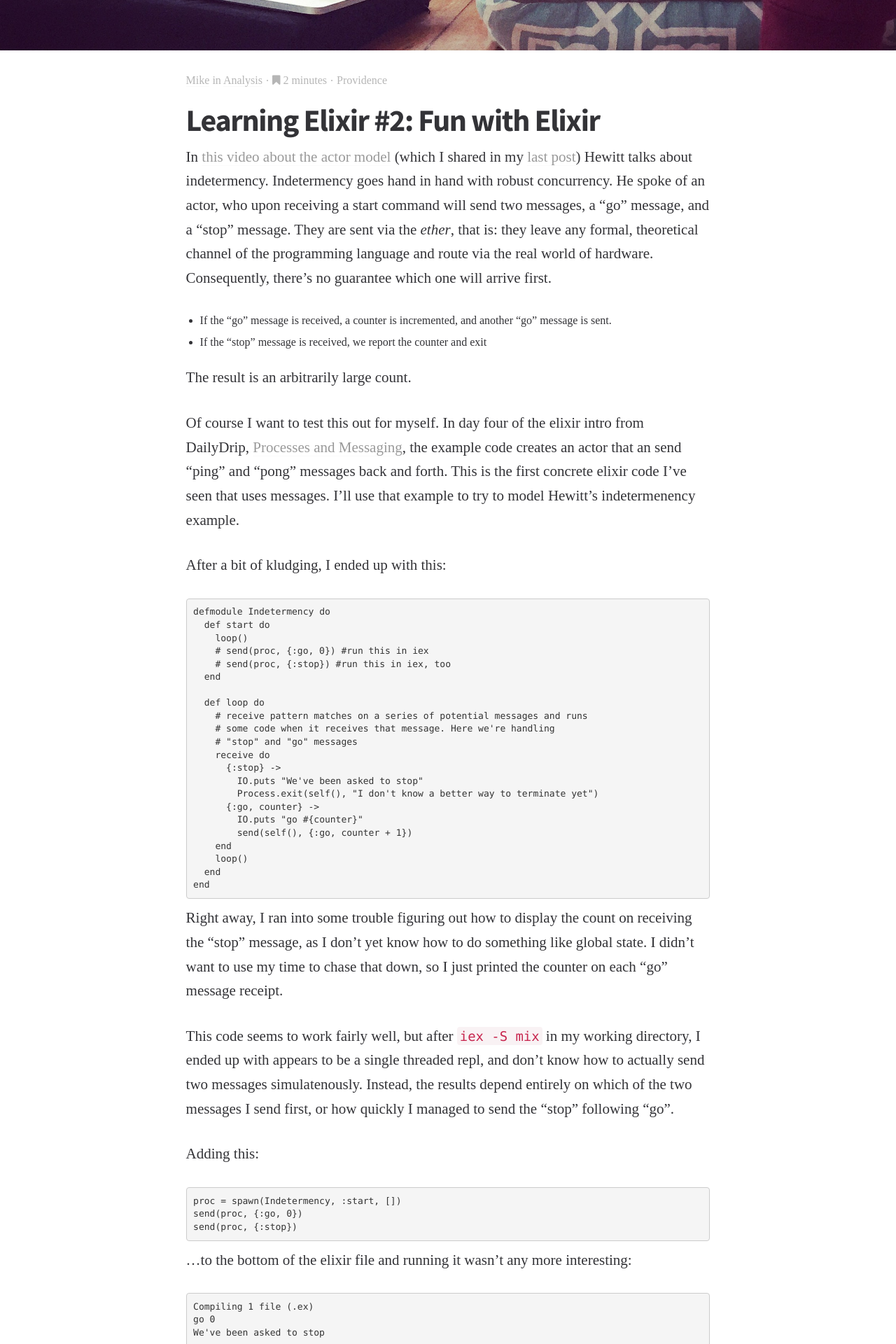
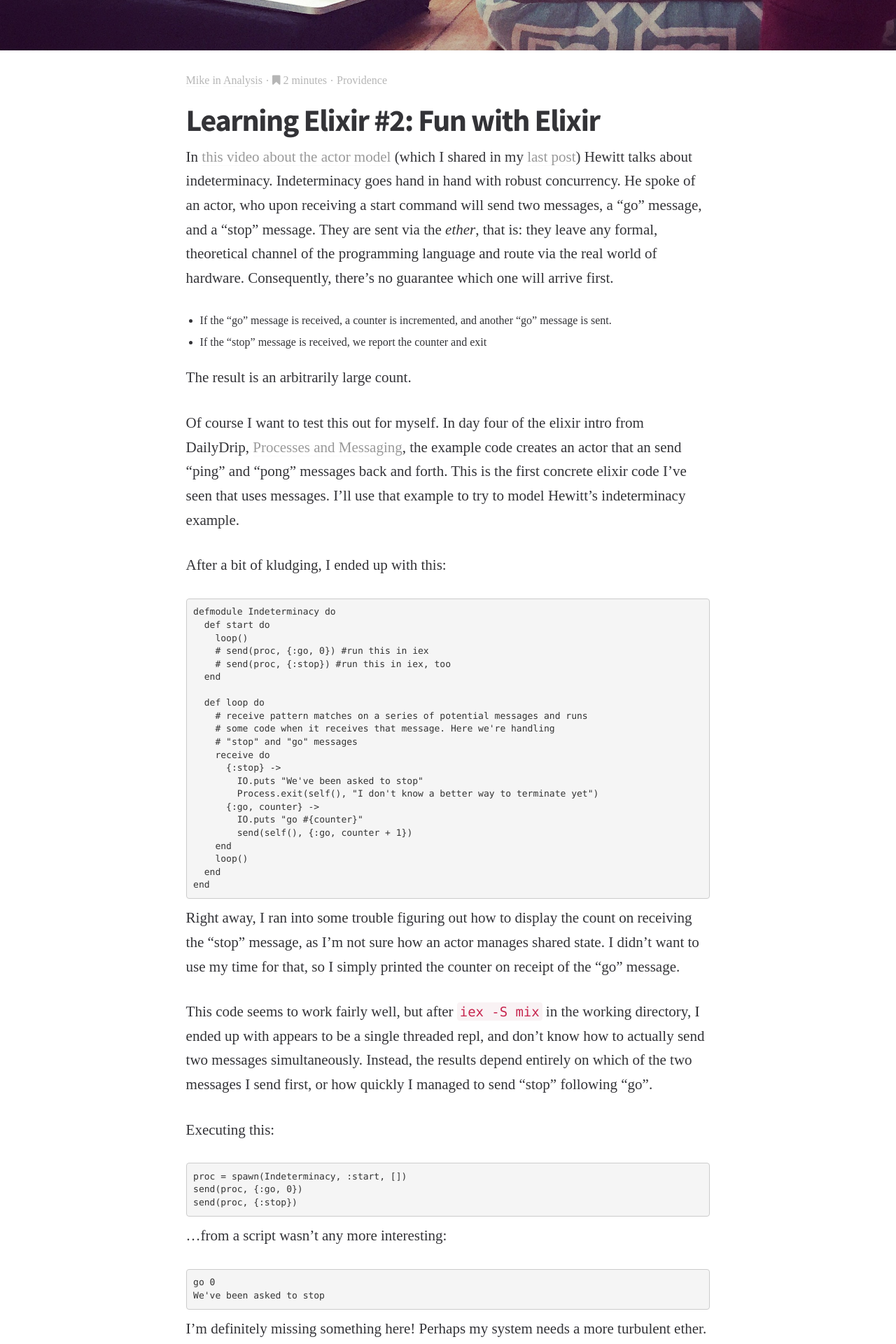
Before and after one commit to maddo/maddo.github.io, a Jekyll site: the page built from _posts/2017-07-09-learning-elixir-2-fun-with-elixir.md, in a window 1280 px wide. Shown: the part 388-2308 px from the top of the page at 70% size. Built offline with Jekyll 4.4.1, drawn with Linux system fonts in a browser that asks for light colours; some web fonts are replaced; some of the changed text lies outside the part shown.

Commit message:
spelling error

````diff
--- a/_posts/2017-07-09-learning-elixir-2-fun-with-elixir.md
+++ b/_posts/2017-07-09-learning-elixir-2-fun-with-elixir.md
@@ -14,19 +14,19 @@ square_related: feature-work
 location: Providence
 ---
 
-In [this video about the actor model](https://channel9.msdn.com/Shows/Going+Deep/Hewitt-Meijer-and-Szyperski-The-Actor-Model-everything-you-wanted-to-know-but-were-afraid-to-ask) (which I shared in my [last post]({% post_url 2017-07-06-learning-elixir-1 %})) Hewitt talks about indetermency. Indetermency goes hand in hand with robust concurrency. He spoke of an actor, who upon receiving a start command will send two messages, a "go" message, and a "stop" message. They are sent via the _ether_, that is: they leave any formal, theoretical channel of the programming language and route via the real world of hardware. Consequently, there's no guarantee which one will arrive first.
+In [this video about the actor model](https://channel9.msdn.com/Shows/Going+Deep/Hewitt-Meijer-and-Szyperski-The-Actor-Model-everything-you-wanted-to-know-but-were-afraid-to-ask) (which I shared in my [last post]({% post_url 2017-07-06-learning-elixir-1 %})) Hewitt talks about indeterminacy. Indeterminacy goes hand in hand with robust concurrency. He spoke of an actor, who upon receiving a start command will send two messages, a "go" message, and a "stop" message. They are sent via the _ether_, that is: they leave any formal, theoretical channel of the programming language and route via the real world of hardware. Consequently, there's no guarantee which one will arrive first.
 
 * If the "go" message is received, a counter is incremented, and another "go" message is sent.
 * If the "stop" message is received, we report the counter and exit
 
 The result is an arbitrarily large count.
 
-Of course I want to test this out for myself. In day four of the elixir intro from DailyDrip, [Processes and Messaging](https://www.dailydrip.com/topics/elixir/drips/processes-and-messaging-08687de7-07c6-4cc3-b6c6-4398d137820c), the example code creates an actor that an send "ping" and "pong" messages back and forth. This is the first concrete elixir code I've seen that uses messages. I'll use that example to try to model Hewitt's indetermenency example.
+Of course I want to test this out for myself. In day four of the elixir intro from DailyDrip, [Processes and Messaging](https://www.dailydrip.com/topics/elixir/drips/processes-and-messaging-08687de7-07c6-4cc3-b6c6-4398d137820c), the example code creates an actor that an send "ping" and "pong" messages back and forth. This is the first concrete elixir code I've seen that uses messages. I'll use that example to try to model Hewitt's indeterminacy example.
 
 After a bit of kludging, I ended up with this:
 
 ```elixir
-defmodule Indetermency do
+defmodule Indeterminacy do
   def start do
     loop()
     # send(proc, {:go, 0}) #run this in iex
@@ -50,26 +50,25 @@ defmodule Indetermency do
 end
 ```
 
-Right away, I ran into some trouble figuring out how to display the count on receiving the "stop" message, as I don't yet know how to do something like global state. I didn't want to use my time to chase that down, so I just printed the counter on each "go" message receipt.
+Right away, I ran into some trouble figuring out how to display the count on receiving the "stop" message, as I'm not sure how an actor manages shared state. I didn't want to use my time for that, so I simply printed the counter on receipt of the "go" message.
 
-This code seems to work fairly well, but after `iex -S mix` in my working directory, I ended up with appears to be a single threaded repl, and don't know how to actually send two messages simulatenously. Instead, the results depend entirely on which of the two messages I send first, or how quickly I managed to send the "stop" following "go".
+This code seems to work fairly well, but after `iex -S mix` in the working directory, I ended up with appears to be a single threaded repl, and don't know how to actually send two messages simultaneously. Instead, the results depend entirely on which of the two messages I send first, or how quickly I managed to send "stop" following "go".
 
-Adding this:
+Executing this:
 
 ```
-proc = spawn(Indetermency, :start, [])
+proc = spawn(Indeterminacy, :start, [])
 send(proc, {:go, 0})
 send(proc, {:stop})
 ```
 
-...to the bottom of the elixir file and running it wasn't any more interesting:
+...from a script wasn't any more interesting:
 
 ```
-Compiling 1 file (.ex)
 go 0
 We've been asked to stop
 ```
 
-I'm definitely missing something here! Perhaps my system hasn't a disturbed enough ether for such a simple test. Perhaps it's just that I'm not sending these messages out simultaneously, or some combination of things. I could mess about adding sleeps into the scripts, but that's hardly a fine test of _ether_.
+I'm definitely missing something here! Perhaps my system needs a more turbulent ether. Perhaps it's that I'm not sending these messages simultaneously. I could try adding sleeps at some point in the execution, but that would hardly be a test to demonstrate inherent indeterminacy.
 
 In any case, this was fun, and I'll resume my daily drip lessons tomorrow. I've enjoyed this self-guided tour, despite not finding precisely what I'd set out to!
````
